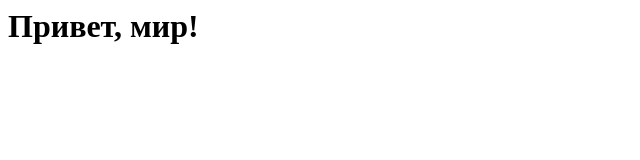
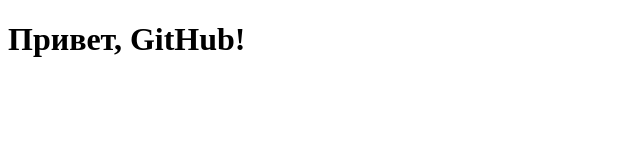
Before and after one commit to dm122075-prog/first-project, a plain HTML site: page index.html in a window 1280 px wide. Shown: the whole page, without its empty margins (0-640 px from the left). Drawn offline with Linux system fonts and the light colour scheme.

Commit message:
добавили разметку

```diff
--- a/index.html
+++ b/index.html
@@ -1 +1,10 @@
-<h1>Привет, мир!</h1>
+<!DOCTYPE html>
+<html lang="ru">
+<head>
+    <meta charset="UTF-8">
+    <title>Мой первый проект</title>
+</head>
+<body>
+    <h1>Привет, GitHub!</h1>
+</body>
+</html>
```
